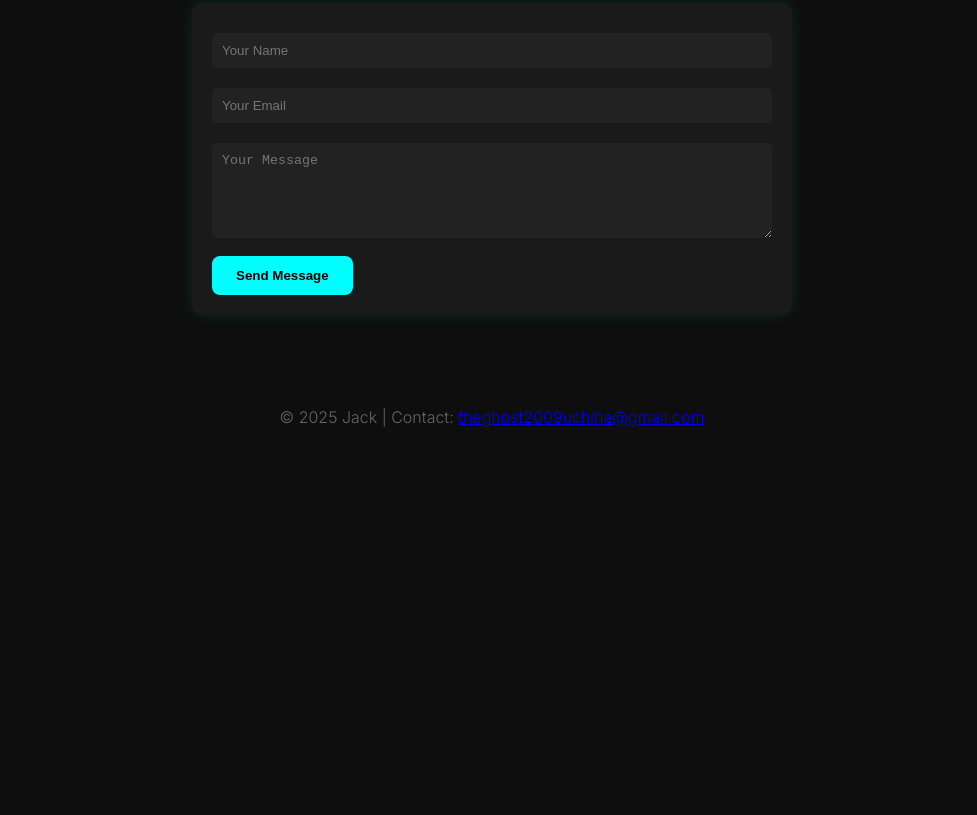
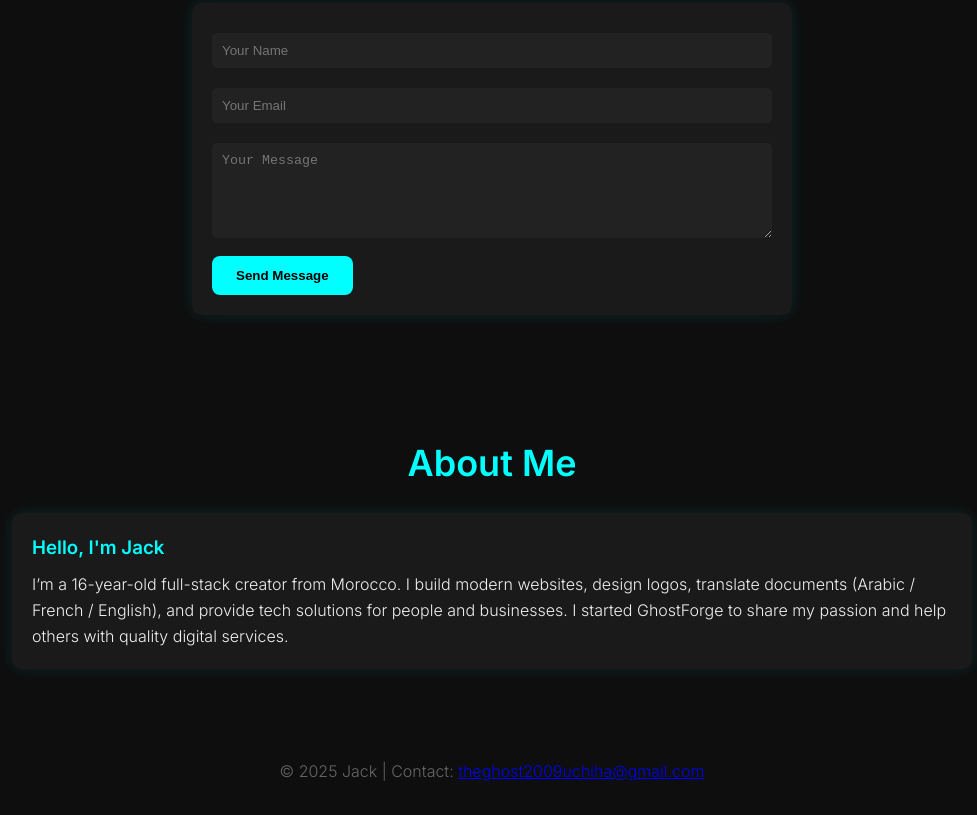
Before and after one commit to TheUchihaGhost2000/GhostForge, a plain HTML site: page index.html in a window 1280 px wide. Shown: the part 1596-2411 px from the top of the page, without its empty margins (148-1125 px from the left). Before the commit the page ends 2057 px from the top, so only its background shows below. Drawn offline with Linux system fonts and the light colour scheme.

Commit message:
Update index.html

```diff
--- a/index.html
+++ b/index.html
@@ -217,6 +217,13 @@
       <button type="submit">Send Message</button>
     </form>
   </section>
+  <section id="about">
+  <h2>About Me</h2>
+  <div class="card">
+    <h3>Hello, I'm Jack</h3>
+    <p>I’m a 16-year-old full-stack creator from Morocco. I build modern websites, design logos, translate documents (Arabic / French / English), and provide tech solutions for people and businesses. I started GhostForge to share my passion and help others with quality digital services.</p>
+  </div>
+</section>
 
   <footer>
     &copy; 2025 Jack | Contact: <a href="mailto:theghost2009uchiha@gmail.com">theghost2009uchiha@gmail.com</a>
```
